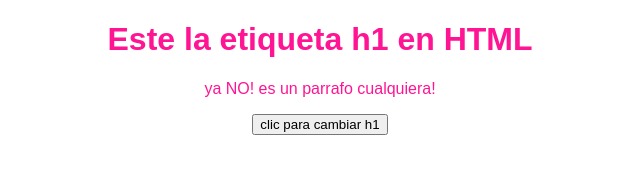
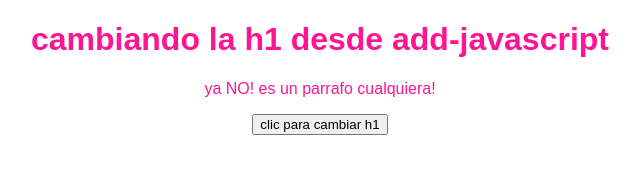
Before and after one commit to snakesfc/learngitandgithub, a plain HTML site: page index.html in a window 1280 px wide. Shown: the whole page, without its empty margins (320-960 px from the left). Drawn offline with Linux system fonts and the light colour scheme.

Commit message:
cambiando el h1

```diff
--- a/index.html
+++ b/index.html
@@ -8,7 +8,7 @@
     <link rel="stylesheet" href="css/styles.css" />
   </head>
   <body>
-    <h1>Este la etiqueta h1 en HTML</h1>
+    <h1>cambiando la h1 desde add-javascript</h1>
     <p>ya NO! es un parrafo cualquiera!</p>
     <button id="mybutton">clic para cambiar h1</button>
     <script>
```
